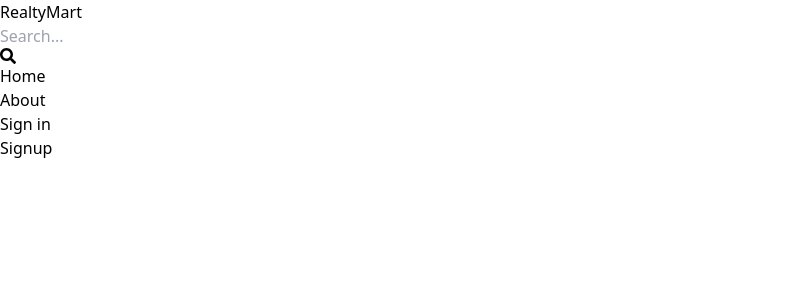
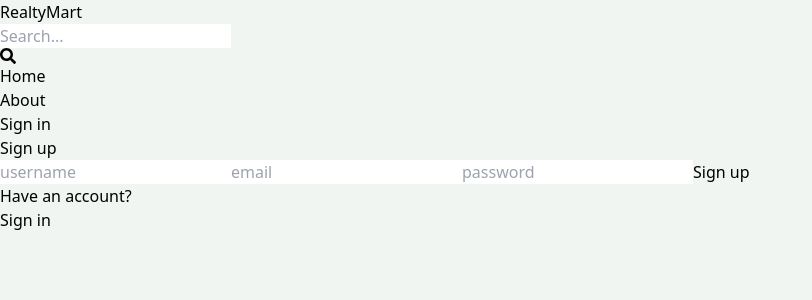
Before and after one commit to Benjaminlucky/realestateapp, a React (Vite) app: page /signup in a window 1280 px wide. Shown: the top 300 px of the page, without its empty margins (0-812 px from the left). Built offline with nearby package versions, Linux system fonts and the light colour scheme.

Commit message:
create signup page UI

```diff
--- a/src/index.css
+++ b/src/index.css
@@ -1,3 +1,7 @@
 @tailwind base;
 @tailwind components;
 @tailwind utilities;
+
+body{
+    background-color: rgb(241, 245, 241);
+}
--- a/src/pages/Signup.jsx
+++ b/src/pages/Signup.jsx
@@ -1,7 +1,28 @@
-import React from 'react'
+import {Link} from 'react-router-dom';
+
+
+
 
 export default function Signup() {
   return (
-    <div>Signup</div>
+    <div className='p-3 max-w-lg mx-auto'>
+      <h1 className='text-3xl text-center font-semibold my-7'>Sign up</h1>
+      <form className='flex flex-col gap-4'>
+        <input type="text" placeholder='username'
+        className='border p-3 rounded-lg' id='username'/>
+        <input type="email" placeholder='email'
+        className='border p-3 rounded-lg' id='email'/>
+        <input type="password" placeholder='password'
+        className='border p-3 rounded-lg' id='password'/>
+        <button className='bg-slate-700 text-white p-3 rounded-lg uppercase hover:opacity-95 disabled:opacity:-80'
+        >Sign up</button>
+      </form>
+      <div className="flex gap-2 mt-5">
+        <p>Have an account?</p>
+        <Link to={"/signin-in"}>
+          <span className='text-blue-700'>Sign in</span>
+        </Link>
+      </div>
+    </div>
   )
 }
```
